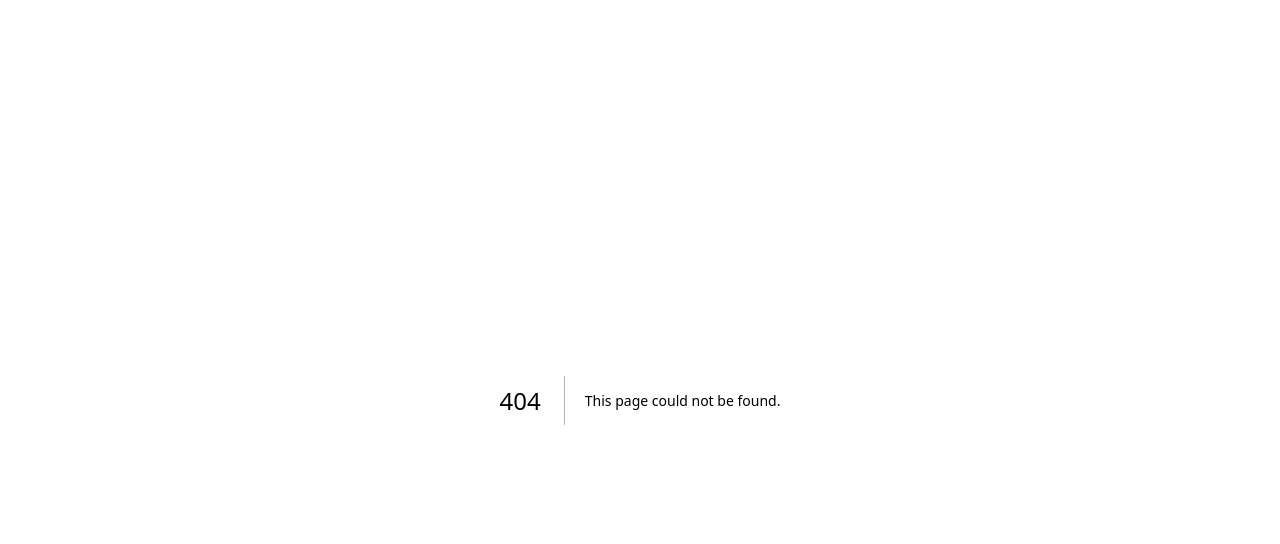
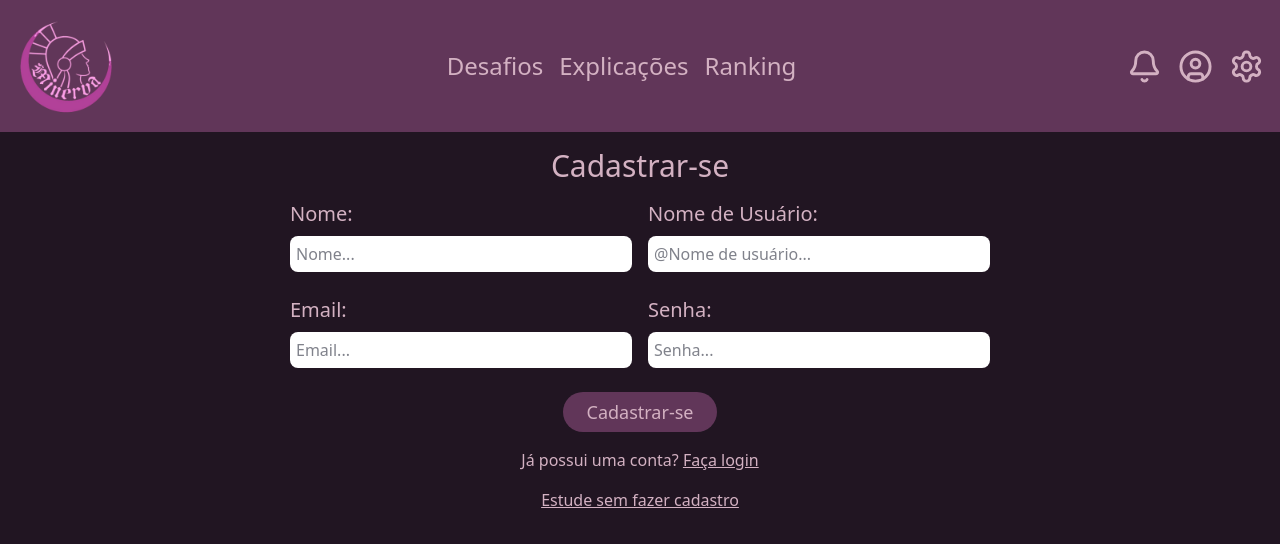
Before and after one commit to bruno08nunes/minerva-frontend, a Next.js app: page /register in a window 1280 px wide. Before the commit this address had no page. Shown: the top 544 px of the page. Built offline with nearby package versions, Linux system fonts and the light colour scheme.

Commit message:
feat: create register page

```diff
--- a/src/app/login/page.tsx
+++ b/src/app/login/page.tsx
@@ -6,7 +6,7 @@ import Link from "next/link";
 export default function Login() {
     return (
         <>
-            <Header />
+            <Header isSticky={false} />
             <h1 className="text-[#D3B1C2] text-center text-3xl my-4">Login</h1>
             <form className="max-w-[700px] w-full mx-auto flex flex-col gap-6">
                 <Input id="email" type="email" label="Email" placeholder="Email..." />
@@ -17,7 +17,7 @@ export default function Login() {
                 Não possui uma conta? { }
                 <Link href={"/register"} className="underline">Cadastre-se</Link>
             </p>
-            <Link href={"/"} className="text-center text-[#D3B1C2] underline mt-4">Estude sem fazer cadastro</Link>
+            <Link href={"/"} className="text-center text-[#D3B1C2] underline my-4">Estude sem fazer cadastro</Link>
         </>
     );
 }
--- /dev/null
+++ b/src/app/register/page.tsx
@@ -0,0 +1,58 @@
+import Header from "@/components/layout/Header";
+import Button from "@/components/layout/form/Button";
+import Input from "@/components/layout/form/Input";
+import Link from "next/link";
+
+export default function Login() {
+    return (
+        <>
+            <Header isSticky={false} />
+            <h1 className="text-[#D3B1C2] text-center text-3xl my-4">
+                Cadastrar-se
+            </h1>
+            <form className="max-w-[700px] w-full mx-auto flex flex-col gap-6">
+                <div className="flex gap-4">
+                    <Input
+                        id="name"
+                        type="text"
+                        label="Nome:"
+                        placeholder="Nome..."
+                    />
+                    <Input
+                        id="username"
+                        type="text"
+                        label="Nome de Usuário:"
+                        placeholder="@Nome de usuário..."
+                    />
+                </div>
+                <div className="flex gap-4">
+                    <Input
+                        id="email"
+                        type="email"
+                        label="Email:"
+                        placeholder="Email..."
+                    />
+                    <Input
+                        id="password"
+                        type="password"
+                        label="Senha:"
+                        placeholder="Senha..."
+                    />
+                </div>
+                <Button text="Cadastrar-se" />
+            </form>
+            <p className="text-[#D3B1C2] text-center mt-4">
+                Já possui uma conta? {}
+                <Link href={"/login"} className="underline">
+                    Faça login
+                </Link>
+            </p>
+            <Link
+                href={"/"}
+                className="text-center text-[#D3B1C2] underline my-4"
+            >
+                Estude sem fazer cadastro
+            </Link>
+        </>
+    );
+}
--- a/src/components/layout/Header.tsx
+++ b/src/components/layout/Header.tsx
@@ -37,9 +37,13 @@ const links = [
     },
 ];
 
-export default function Header() {
+export default function Header({ isSticky = true }: { isSticky?: boolean }) {
     return (
-        <header className="bg-[#613659] flex justify-between items-center p-4 sticky top-0">
+        <header
+            className={`bg-[#613659] flex justify-between items-center p-4 ${
+                isSticky ? "sticky" : ""
+            } top-0`}
+        >
             <Link href={"/"}>
                 <Image
                     src={logo}
@@ -94,7 +98,11 @@ export default function Header() {
                         sideOffset={30}
                     >
                         {links.map((item, index) => (
-                            <DropdownMenuItem className="text-lg" key={index} asChild>
+                            <DropdownMenuItem
+                                className="text-lg"
+                                key={index}
+                                asChild
+                            >
                                 <Link
                                     href={item.path}
                                     className="text-[#D3B1C2] decoration-0"
--- a/src/components/layout/form/Input.tsx
+++ b/src/components/layout/form/Input.tsx
@@ -7,7 +7,7 @@ export interface InputProps extends InputHTMLAttributes<HTMLInputElement> {
 
 export default function Input({ label, id, type = "text", ...rest }: InputProps) {
     return (
-        <div className="flex flex-col gap-2">
+        <div className="flex flex-col gap-2 grow">
             <label htmlFor={id} className="text-[#D3B1C2] text-xl">
                 {label}
             </label>
```
